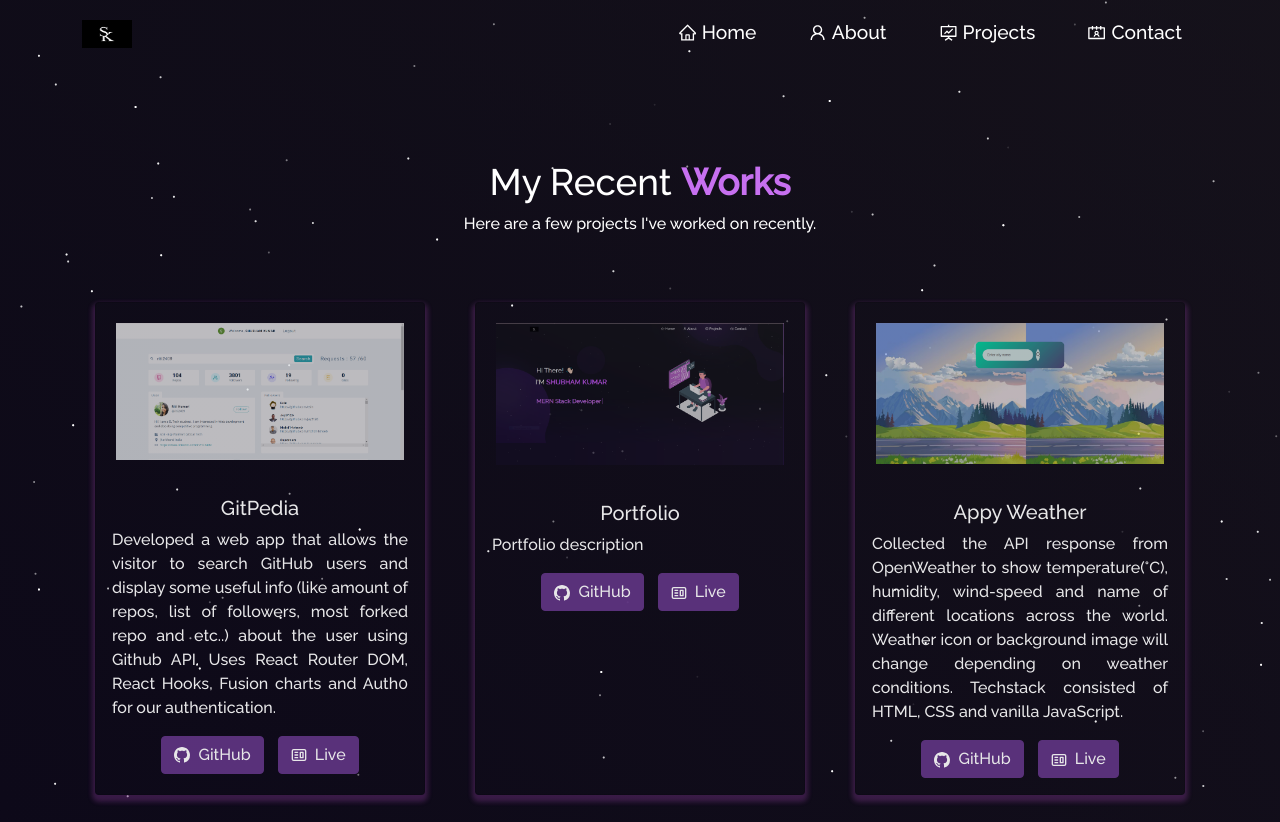
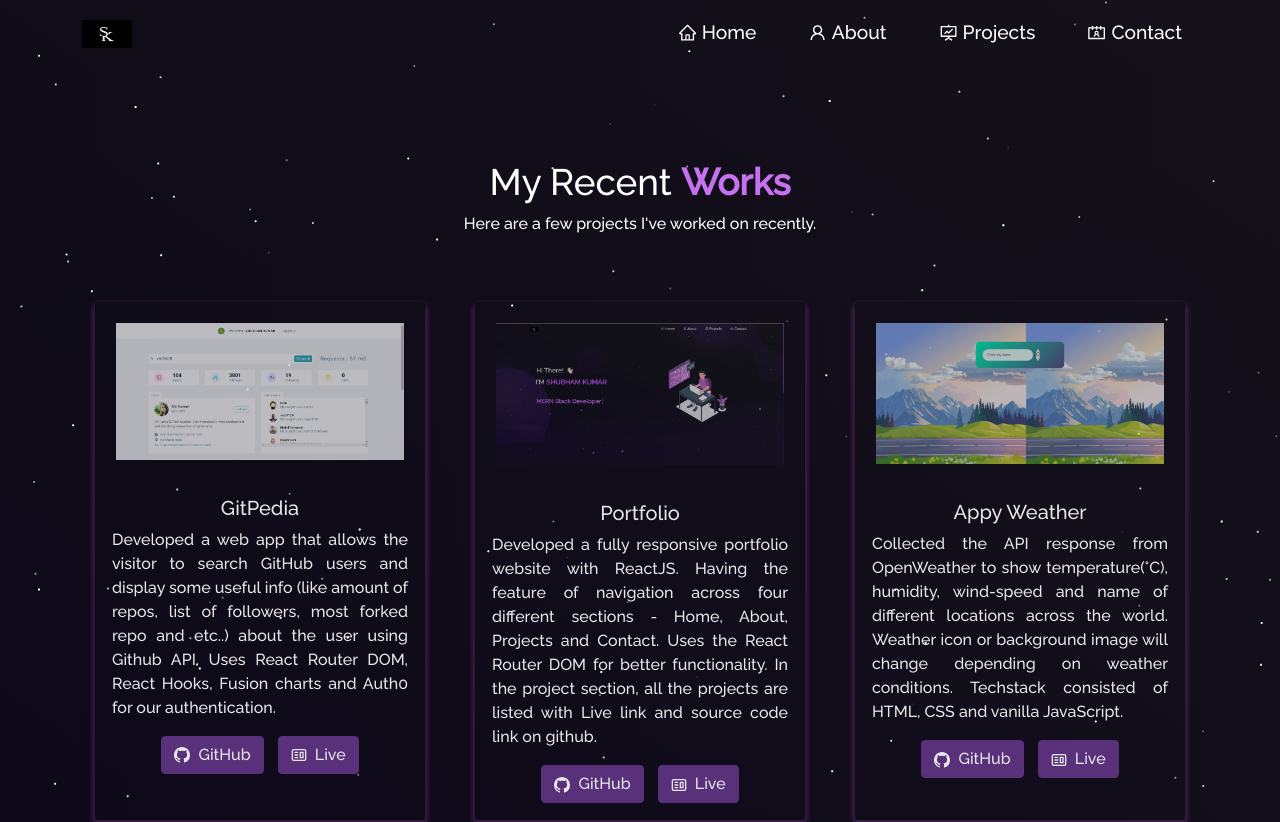
Before and after one commit to shubhamkv/portfolio, a React (Create React App) app: page /project in a window 1280 px wide. Shown: the top 822 px of the page. Built offline with nearby package versions, Linux system fonts and the light colour scheme.

Commit message:
update portfolio details

```diff
--- a/src/components/Projects/Projects.js
+++ b/src/components/Projects/Projects.js
@@ -34,9 +34,9 @@ function Projects() {
               imgPath={portfolio}
               isBlog={false}
               title="Portfolio"
-              description="Portfolio description"
-              ghLink="https://github.com/shubhamkv"
-              demoLink="https://git-pedia.netlify.app"
+              description="Developed a fully responsive portfolio website with ReactJS. Having the feature of navigation across four different sections - Home, About, Projects and Contact. Uses the React Router DOM for better functionality. In the project section, all the projects are listed with Live link and source code link on github."
+              ghLink="https://github.com/shubhamkv/portfolio"
+              demoLink="https://shubh-kumar.netlify.app/"
             />
           </Col>
 
```
